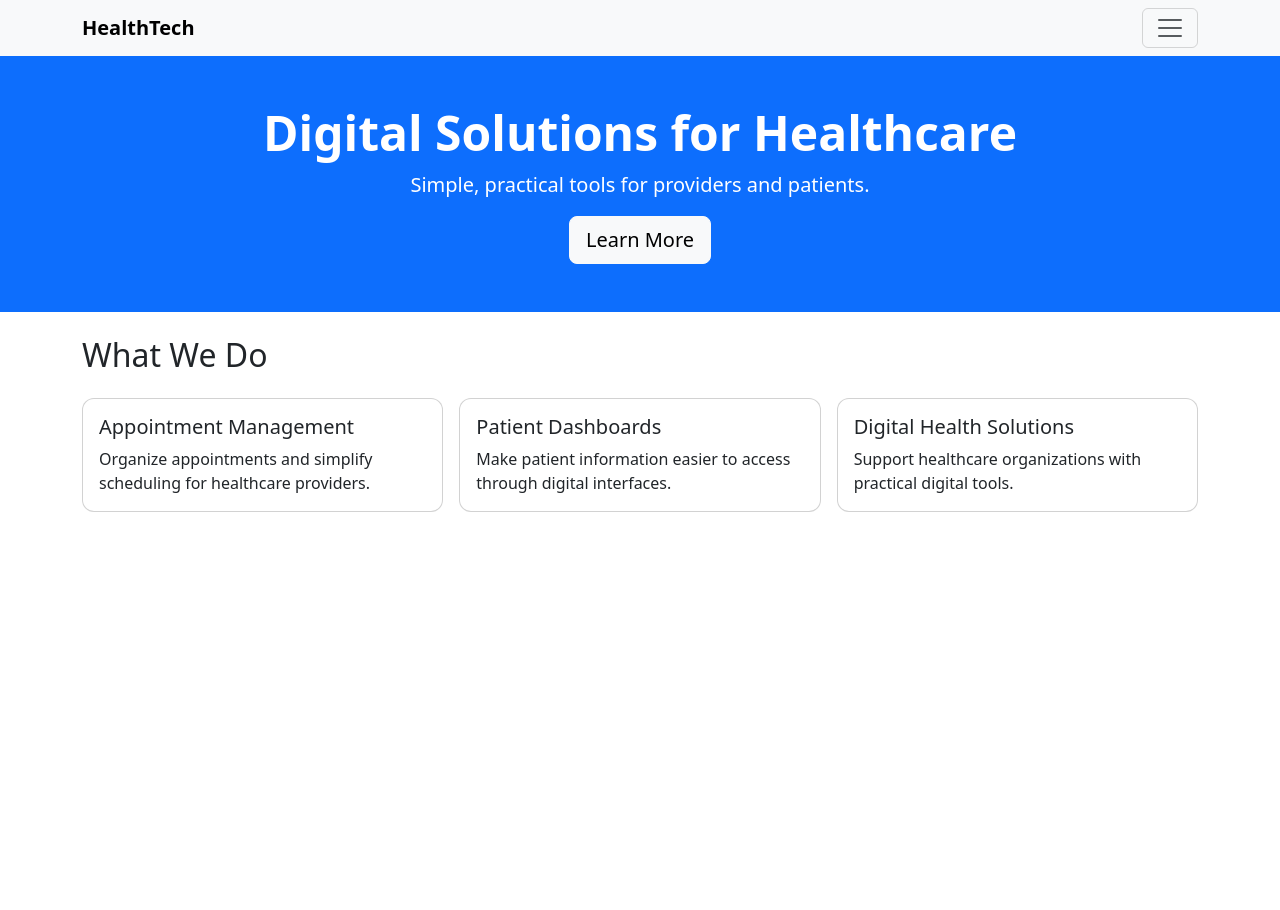
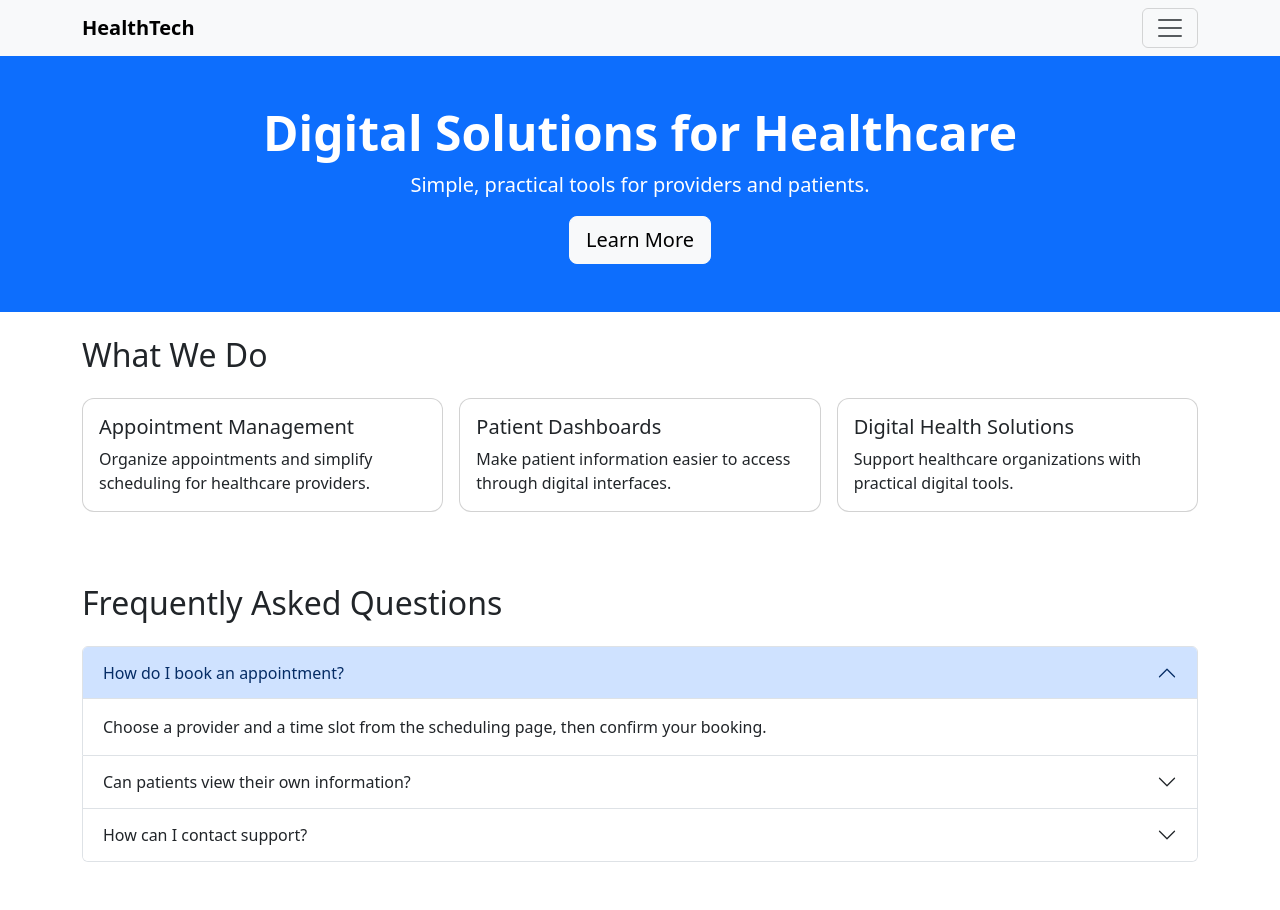
Before and after one commit to shathabargouthi55-sudo/gridsapps-bootstrap-components, a plain HTML site: page index.html in a window 1280 px wide. Before the commit the page ends 800 px from the top, so only its background shows below. Drawn offline with nearby package versions, Linux system fonts and the light colour scheme.

Commit message:
Day 07: add FAQ accordion

```diff
--- a/index.html
+++ b/index.html
@@ -83,7 +83,61 @@
         </div>
     </div>
 
-    <!-- FAQ accordion goes here (Task 3) -->
+   <section class="container py-5" id="faq">
+    <h2 class="mb-4">Frequently Asked Questions</h2>
+
+    <div class="accordion" id="faqAccordion">
+
+        <div class="accordion-item">
+            <h3 class="accordion-header">
+                <button class="accordion-button" type="button"
+                        data-bs-toggle="collapse" data-bs-target="#faq1"
+                        aria-expanded="true" aria-controls="faq1">
+                    How do I book an appointment?
+                </button>
+            </h3>
+            <div id="faq1" class="accordion-collapse collapse show"
+                 data-bs-parent="#faqAccordion">
+                <div class="accordion-body">
+                    Choose a provider and a time slot from the scheduling page, then confirm your booking.
+                </div>
+            </div>
+        </div>
+
+        <div class="accordion-item">
+            <h3 class="accordion-header">
+                <button class="accordion-button collapsed" type="button"
+                        data-bs-toggle="collapse" data-bs-target="#faq2"
+                        aria-expanded="false" aria-controls="faq2">
+                    Can patients view their own information?
+                </button>
+            </h3>
+            <div id="faq2" class="accordion-collapse collapse"
+                 data-bs-parent="#faqAccordion">
+                <div class="accordion-body">
+                    Yes. Patient dashboards give each patient secure access to their appointments and records.
+                </div>
+            </div>
+        </div>
+
+        <div class="accordion-item">
+            <h3 class="accordion-header">
+                <button class="accordion-button collapsed" type="button"
+                        data-bs-toggle="collapse" data-bs-target="#faq3"
+                        aria-expanded="false" aria-controls="faq3">
+                    How can I contact support?
+                </button>
+            </h3>
+            <div id="faq3" class="accordion-collapse collapse"
+                 data-bs-parent="#faqAccordion">
+                <div class="accordion-body">
+                    Use the Contact option in the menu to send us a message. We usually reply within 24 hours.
+                </div>
+            </div>
+        </div>
+
+    </div>
+</section>
 
     <div class="modal fade" id="contactModal" tabindex="-1"
          aria-labelledby="contactModalLabel" aria-hidden="true">
```
